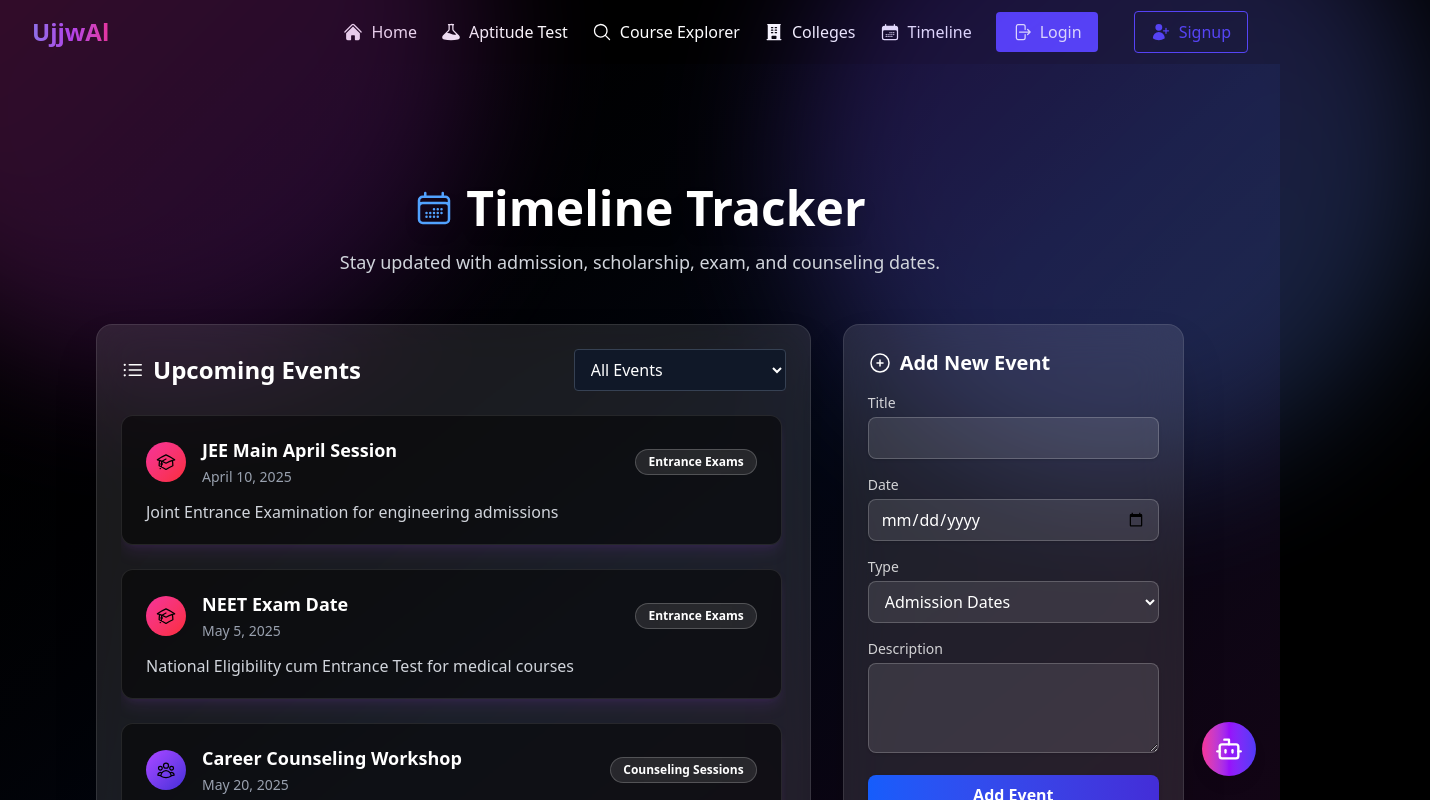
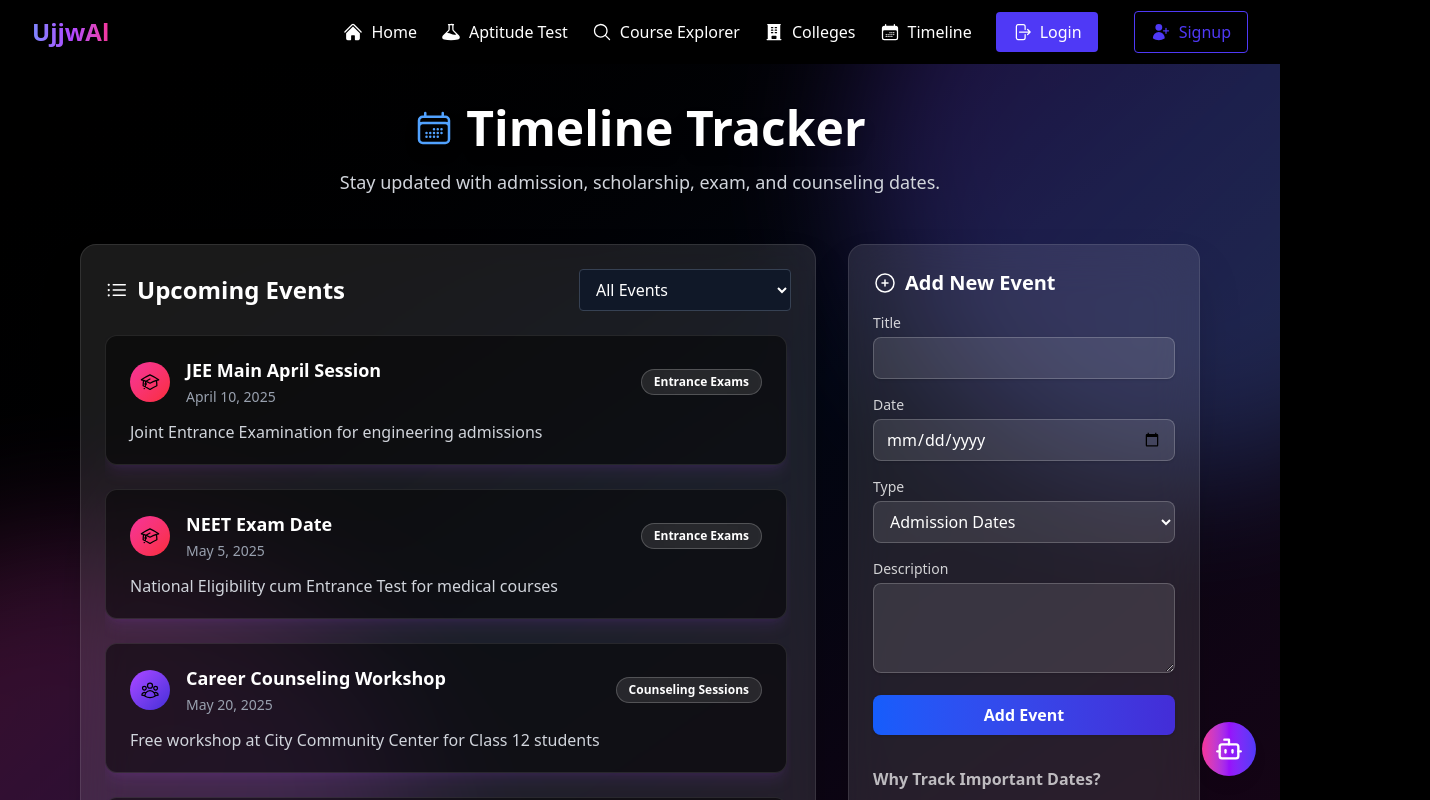
Before and after one commit to gargijoshi9/OneStop, a React (Vite) app in the folder OneStop/: page /timeline in a window 1280 px wide. Shown: the top 800 px of the page, 1430 px wide, since content can reach past the window. Built offline with nearby package versions, Linux system fonts and the light colour scheme.

Commit message:
Timeline page done

```diff
--- a/OneStop/src/pages/Timeline.jsx
+++ b/OneStop/src/pages/Timeline.jsx
@@ -97,9 +97,8 @@
   };
 
   return (
-<div className="relative min-h-screen w-full bg-gradient-to-br from-black via-gray-950 to-[#180316]">
-  <div className="relative z-10 max-w-6xl mx-auto py-10 px-4 sm:px-6 lg:px-8">
-   {/* Animated glassy gradient blobs */}
+<div className="relative min-h-screen w-full overflow-hidden bg-gradient-to-br from-black via-gray-950 to-[#180316]">
+      {/* Animated glassy gradient blobs */}
       <div className="absolute inset-0 z-0 pointer-events-none">
         <motion.div
           className="absolute -top-40 -right-40 w-[38rem] h-[38rem] bg-gradient-to-br from-violet-700 to-blue-400 rounded-full opacity-25 blur-3xl"
@@ -130,10 +129,7 @@
           }}
         />
       </div>
-      </div>
-
-      <div className="relative z-10 max-w-6xl mx-auto py-10 px-4 sm:px-6 lg:px-8">
-
+      <div className="relative z-10 max-w-6xl mx-auto py-10 px-4">
         <div className="text-center mb-12">
           <h1 className="flex items-center justify-center gap-3 text-5xl font-bold mb-4 text-white drop-shadow-xl">
             <CalendarDaysIcon className="h-10 w-10 text-blue-400" />
```
